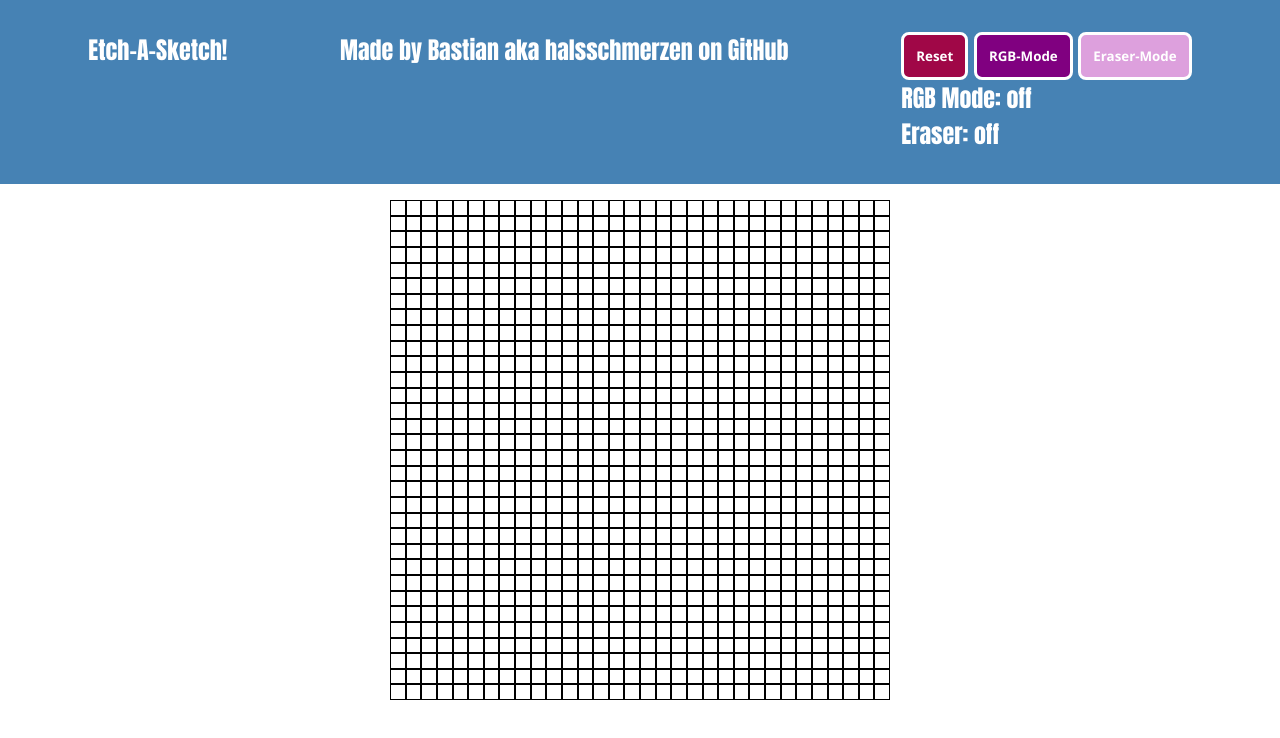
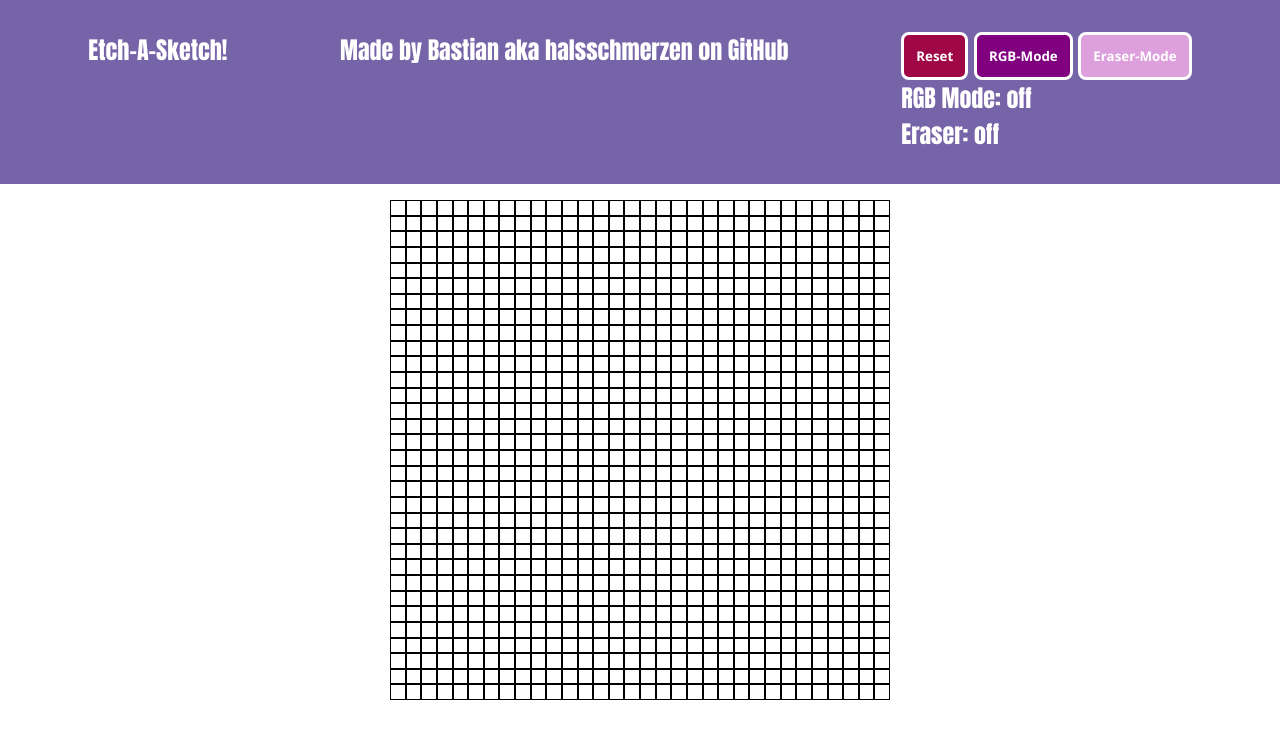
Before and after one commit to halsschmerzen/etch-a-sketch, a plain HTML site: page index.html in a window 1280 px wide. Drawn offline with Linux system fonts and the light colour scheme.

Commit message:
Slight UI changes

```diff
--- a/script.js
+++ b/script.js
@@ -92,7 +92,7 @@ function mouseDiv() {
   });
 }
 
-makeRows(32, 32);
+makeRows(32,32);
 resetButton();
 eraserButton();
 mouseDiv();
--- a/style.css
+++ b/style.css
@@ -7,7 +7,7 @@
 .header {
     padding: 2rem;
     /* border: 2px solid black; */
-    background-color: steelblue;
+    background-color: rgb(118, 100, 168);
     font-family:Impact, Haettenschweiler, 'Arial Narrow Bold', sans-serif;
     font-weight: bold;
     color: white;
```
